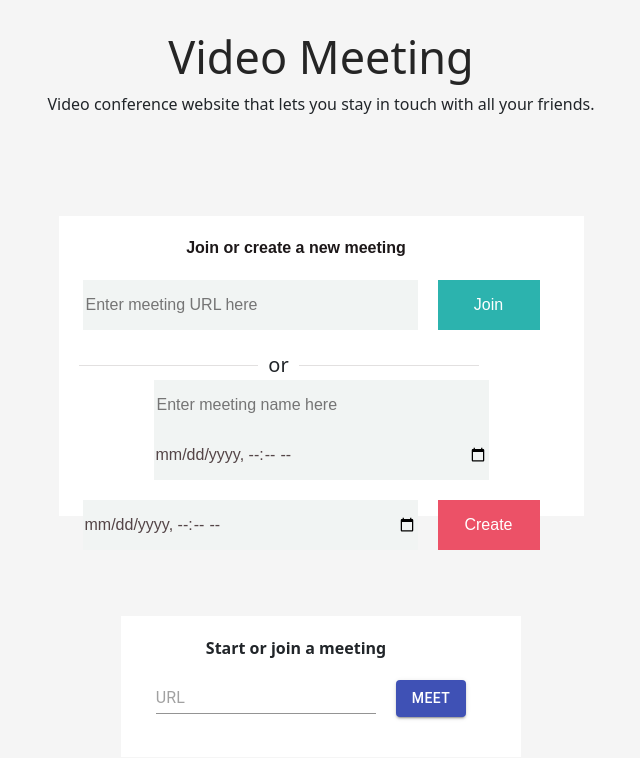
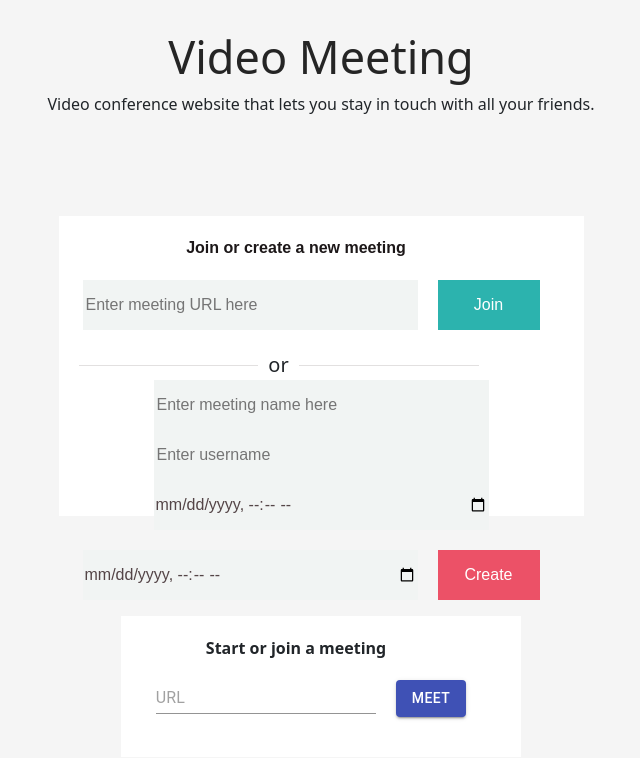
Before and after one commit to Praveen190602/Zoom-clone, a React (Create React App) app: page / in a window 1280 px wide. Shown: the top 758 px of the page, without its empty margins (319-959 px from the left). Built offline with nearby package versions, Linux system fonts and the light colour scheme.

Commit message:
Update Home.js

```diff
--- a/src/Home.js
+++ b/src/Home.js
@@ -201,6 +201,8 @@ class Home extends Component {
 		console.log(element);
 		var element1 = document.getElementById("endDate").value;
 		console.log(element1);
+		var userName = document.getElementById("username").value;
+		console.log(userName);
 		}
 
 
@@ -232,6 +234,7 @@ class Home extends Component {
 					<div className="meetCreate">
 
 					<input placeholder="Enter meeting name here"  variant="outlined" onChange={f => this.urlChange(f)} />
+					<input id="username" placeholder="Enter username" variant="contained"></input>
   					<input id="startDate" type="datetime-local"  ></input>
 					<input id="endDate" type="datetime-local"  ></input>
 					<button variant="contained"  onClick={this.create} style={{ margin: "20px" }}>Create</button>
```
